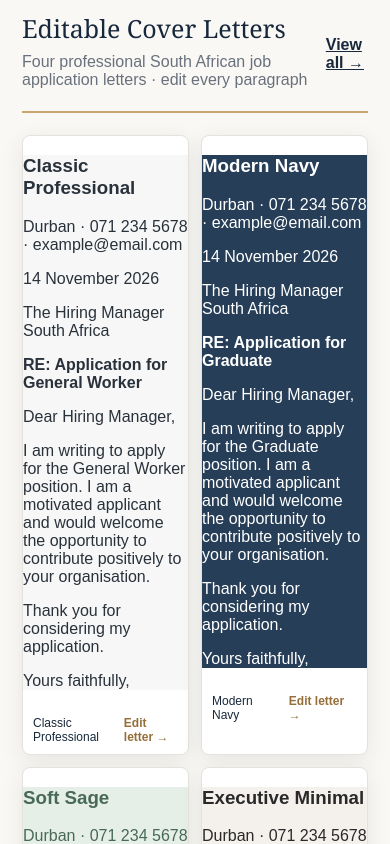
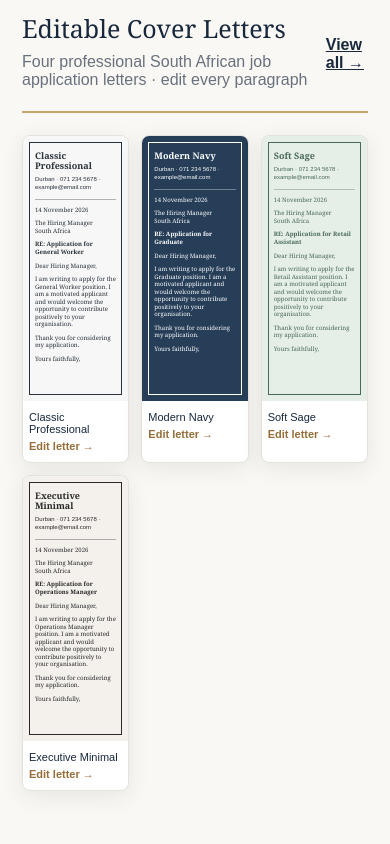
Before and after one commit to occentra90-cyber/Occentra-, a Next.js app: page / in a window 390 px wide. Shown: the part 1160-2004 px from the top of the page. Built offline with nearby package versions, Linux system fonts and the light colour scheme.

Commit message:
Match cover letter previews to three-column CV gallery on mobile

```diff
--- a/app/globals.css
+++ b/app/globals.css
@@ -171,3 +171,28 @@
   .section[aria-label="Editable cover letters"] .featured-gallery .tileinfo strong{white-space:normal!important}
 }
 @media(max-width:390px){.section[aria-label="Editable cover letters"] .featured-gallery{grid-template-columns:1fr!important}.section[aria-label="Editable cover letters"] .featured-gallery .tile>div:first-child{min-height:180px!important}}
+
+/* Cover letter gallery uses the same compact three-column document previews as CVs. */
+.cover-letter-gallery{display:grid;grid-template-columns:repeat(3,minmax(0,1fr));gap:23px}
+.cover-letter-gallery .tile{min-width:0}
+.cover-letter-mini{height:380px;padding:12px;overflow:hidden;text-align:left}
+.cover-letter-mini-page{height:100%;overflow:hidden;padding:15px 12px;border:1px solid currentColor;font-family:Georgia,serif}
+.cover-letter-mini-page h3{font-size:17px;line-height:1.1;margin:0 0 8px}
+.cover-letter-mini-contact{font:9px Arial,sans-serif;line-height:1.3}
+.cover-letter-mini-rule{border-bottom:1px solid currentColor;opacity:.35;margin:12px 0}
+.cover-letter-mini-page p{font-size:10px;line-height:1.4;margin:9px 0}
+.cover-letter-mini-page strong{display:block;font-size:10px;line-height:1.3}
+@media(max-width:750px){
+.cover-letter-gallery{grid-template-columns:repeat(3,minmax(0,1fr))!important;gap:12px!important}
+.cover-letter-gallery .tile{min-width:0!important}
+.cover-letter-mini{height:265px;padding:6px}
+.cover-letter-mini-page{padding:8px 5px}
+.cover-letter-mini-page h3{font-size:clamp(9px,2.2vw,12px);line-height:1.1;margin-bottom:5px;overflow-wrap:anywhere}
+.cover-letter-mini-contact{font-size:6px;overflow-wrap:anywhere}
+.cover-letter-mini-rule{margin:7px 0}
+.cover-letter-mini-page p{font-size:clamp(6px,1.5vw,8px);line-height:1.25;margin:6px 0}
+.cover-letter-mini-page strong{font-size:clamp(6px,1.5vw,8px)}
+.cover-letter-gallery .tileinfo{font-size:11px;padding:10px 6px;display:flex;flex-direction:column;gap:5px}
+.cover-letter-gallery .tileinfo strong{white-space:normal}
+}
+@media(max-width:380px){.cover-letter-gallery{gap:7px!important}.cover-letter-mini{height:240px}}
```
